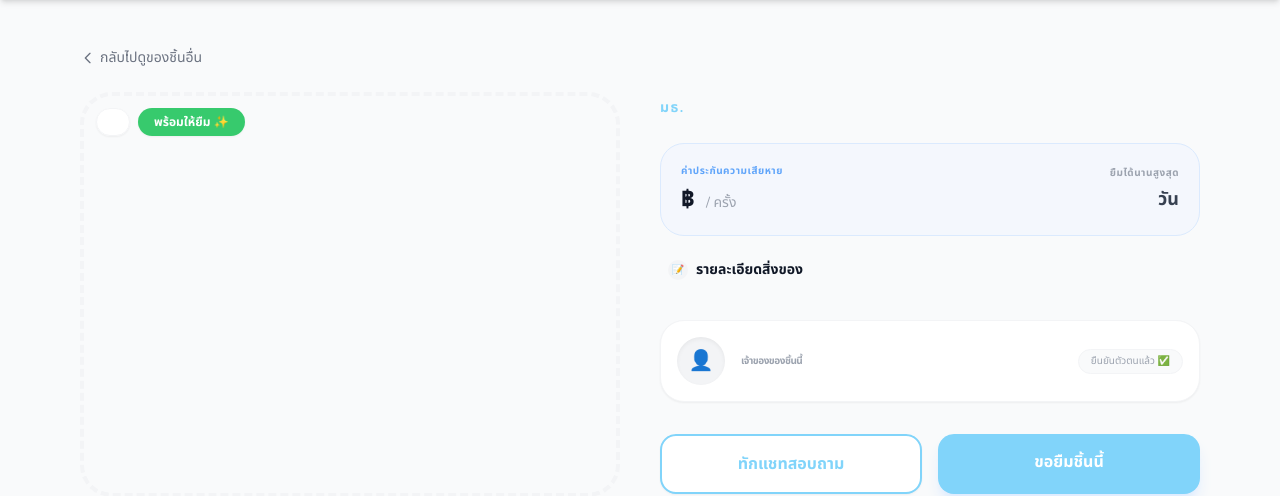
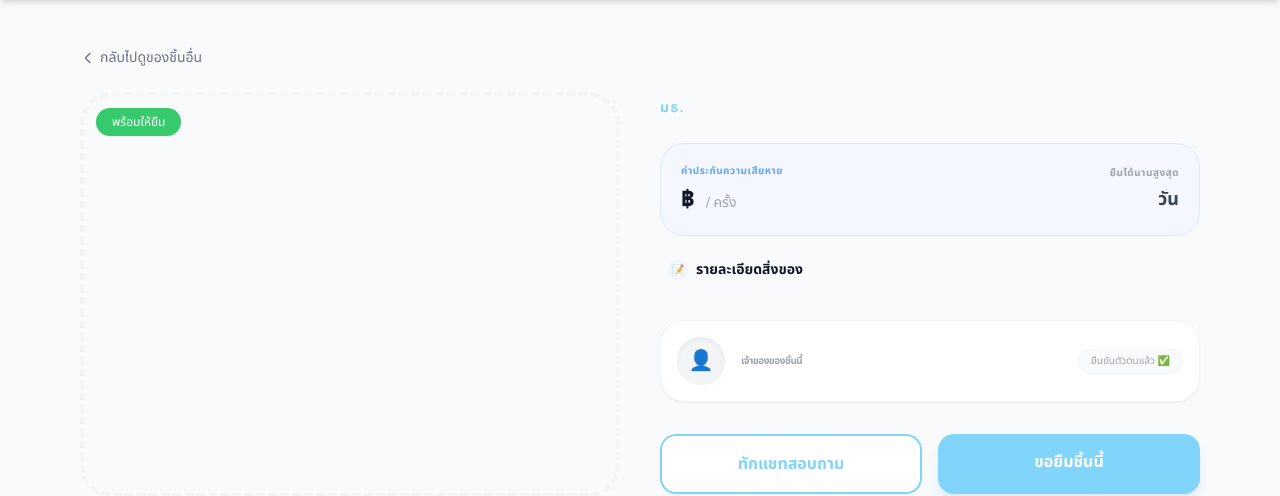
Before and after one commit to Rmnlin/CamBro, a Django app: template items/templates/items/detail.html in a window 1280 px wide. Shown: the part 73-569 px from the top of the page. Run offline with Django 4.2, Linux system fonts and the light colour scheme; the template is opened without the code that fills it, so the values that code supplies are empty; some libraries are stand-ins or nearby versions.

Commit message:
add LOGIN_URL setting and update detail page badge style

```diff
--- a/config/settings.py
+++ b/config/settings.py
@@ -68,6 +68,8 @@
 ]
 
 WSGI_APPLICATION = 'config.wsgi.application'
+
+LOGIN_URL = '/login/'
 
 
 # Database
--- a/items/templates/items/detail.html
+++ b/items/templates/items/detail.html
@@ -21,11 +21,8 @@
             {% endif %}
 
             <div class="absolute top-4 left-4 flex gap-2">
-                <span class="bg-white/90 backdrop-blur px-4 py-1.5 rounded-full text-xs font-bold text-gray-800 shadow-sm border border-gray-100">
-                    {{ item.category.name }}
-                </span>
-                <span class="bg-green-500/90 backdrop-blur px-4 py-1.5 rounded-full text-xs font-bold text-white shadow-sm">
-                    พร้อมให้ยืม ✨
+                <span class="bg-green-500/90 backdrop-blur px-4 py-1.5 rounded-full text-xs text-white shadow-sm">
+                    พร้อมให้ยืม
                 </span>
             </div>
         </div>
```
